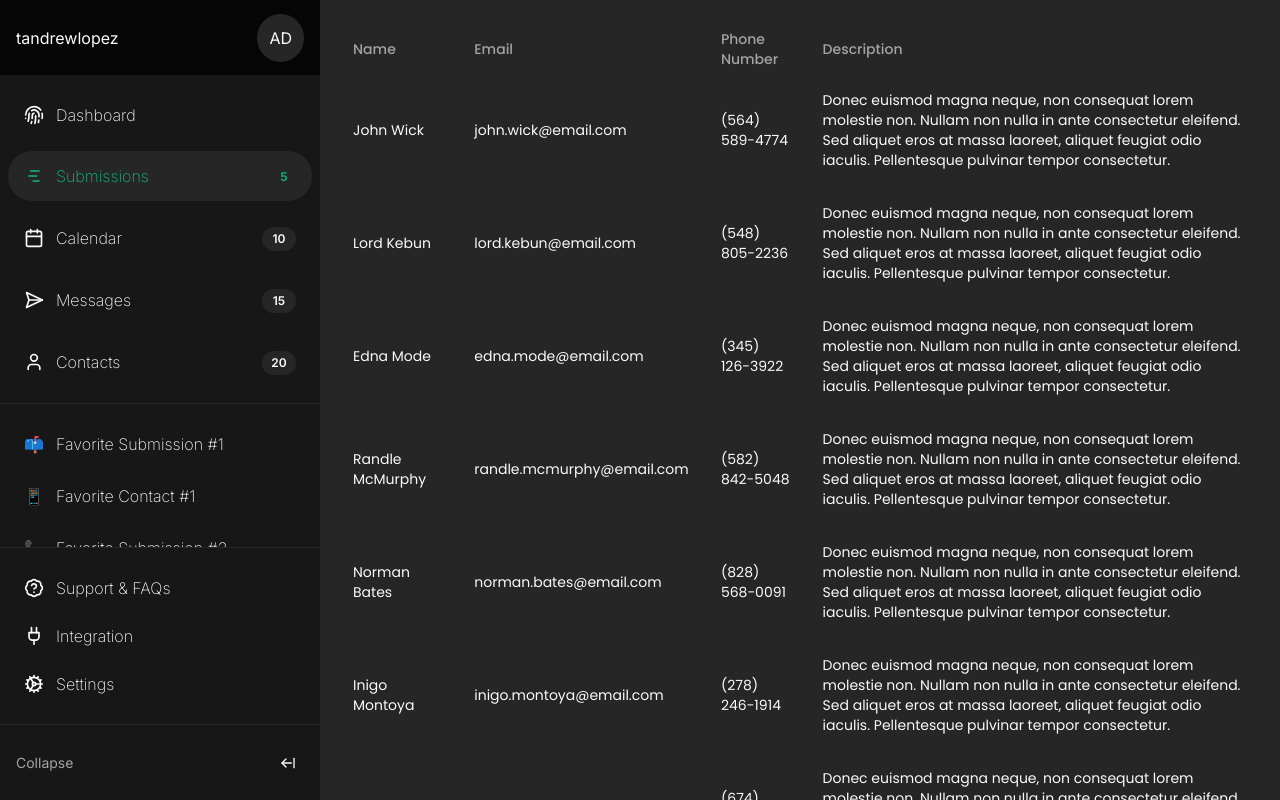
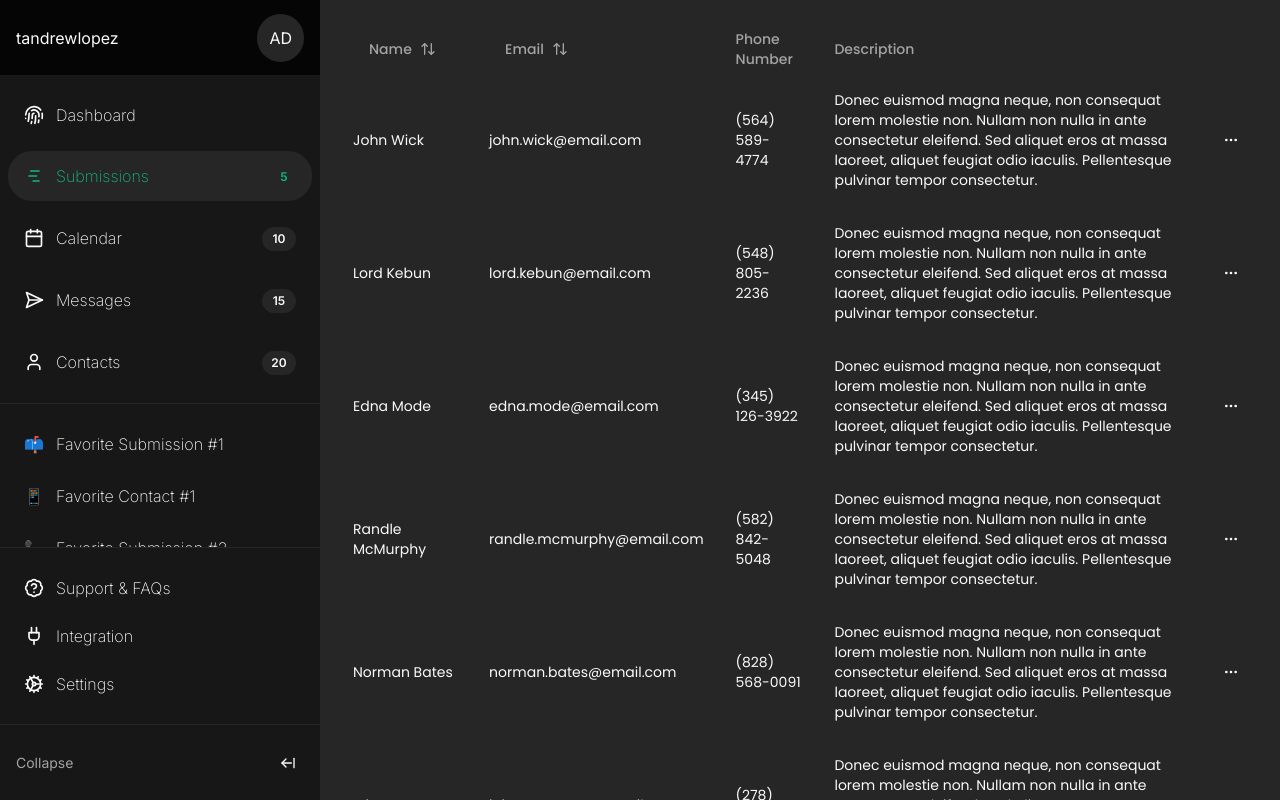
Before and after one commit to TAndrewLopez/crm_components, a Next.js app: page /submissions in a window 1280 px wide. Built offline with nearby package versions, Linux system fonts and the light colour scheme.

Commit message:
made data table sortable

```diff
--- a/app/(admin)/submissions/_components/columns.tsx
+++ b/app/(admin)/submissions/_components/columns.tsx
@@ -1,30 +1,87 @@
 "use client";
 
+import { ColumnDef } from "@tanstack/react-table";
+import { ArrowUpDown, MoreHorizontal } from "lucide-react";
+
+import { Button } from "@/components/ui/button";
+import {
+    DropdownMenu,
+    DropdownMenuContent,
+    DropdownMenuItem,
+    DropdownMenuLabel,
+    DropdownMenuSeparator,
+    DropdownMenuTrigger,
+} from "@/components/ui/dropdown-menu";
 import { InitialSubmission } from "@/temporary/types";
-import { ColumnDef } from "@tanstack/react-table";
 
 export const columns: ColumnDef<InitialSubmission>[] = [
     {
         accessorKey: "name",
-        header: "Name",
+        header: ({ column }) => {
+            return (
+                <Button
+                    variant="ghost"
+                    onClick={() => column.toggleSorting(column.getIsSorted() === "asc")}>
+                    Name
+                    <ArrowUpDown className="ml-2 h-4 w-4" />
+                </Button>
+            );
+        },
     },
     {
         accessorKey: "email",
-        header: "Email",
+        header: ({ column }) => {
+            return (
+                <Button
+                    variant="ghost"
+                    onClick={() => column.toggleSorting(column.getIsSorted() === "asc")}>
+                    Email
+                    <ArrowUpDown className="ml-2 h-4 w-4" />
+                </Button>
+            );
+        },
     },
     {
         accessorKey: "phoneNumber",
         header: "Phone Number",
         cell: ({ row }) => {
-            const phoneNumber: string = row.getValue('phoneNumber')
-            const areaCode = phoneNumber.slice(0, 3)
-            const centralCode = phoneNumber.slice(3, 6)
-            const lineNumber = phoneNumber.slice(6)
-            return `(${areaCode}) ${centralCode}-${lineNumber}`
-        }
+            const phoneNumber: string = row.getValue("phoneNumber");
+            const areaCode = phoneNumber.slice(0, 3);
+            const centralCode = phoneNumber.slice(3, 6);
+            const lineNumber = phoneNumber.slice(6);
+            return `(${areaCode}) ${centralCode}-${lineNumber}`;
+        },
     },
     {
         accessorKey: "description",
         header: "Description",
     },
+    {
+        id: "actions",
+        cell: ({ row }) => {
+            const submission = row.original;
+
+            return (
+                <DropdownMenu>
+                    <DropdownMenuTrigger asChild>
+                        <Button variant="ghost" className="h-8 w-8 p-0">
+                            <span className="sr-only">Open Menu</span>
+                            <MoreHorizontal className="h-4 w-4" />
+                        </Button>
+                    </DropdownMenuTrigger>
+                    <DropdownMenuContent align="end">
+                        <DropdownMenuLabel>Actions</DropdownMenuLabel>
+                        <DropdownMenuSeparator />
+                        <DropdownMenuItem
+                            className="cursor-pointer"
+                            onClick={() => navigator.clipboard.writeText(submission.id)}>
+                            Copy Submission ID
+                        </DropdownMenuItem>
+                        <DropdownMenuItem>View Submission</DropdownMenuItem>
+                        <DropdownMenuItem>Something Else</DropdownMenuItem>
+                    </DropdownMenuContent>
+                </DropdownMenu>
+            );
+        },
+    },
 ];
--- a/app/(admin)/submissions/_components/data-table.tsx
+++ b/app/(admin)/submissions/_components/data-table.tsx
@@ -1,12 +1,19 @@
 "use client";
 
+import { useState } from "react";
 import {
     ColumnDef,
+    ColumnFiltersState,
+    SortingState,
     flexRender,
     getCoreRowModel,
+    getFilteredRowModel,
+    getPaginationRowModel,
+    getSortedRowModel,
     useReactTable,
 } from "@tanstack/react-table";
 
+import { Button } from "@/components/ui/button";
 import {
     Table,
     TableBody,
@@ -25,13 +32,23 @@ export const DataTable = <TData, TValue>({
     columns,
     data,
 }: Props<TData, TValue>) => {
+    const [sorting, setSorting] = useState<SortingState>([])
+
     const table = useReactTable({
         data,
         columns,
         getCoreRowModel: getCoreRowModel(),
+        getPaginationRowModel: getPaginationRowModel(),
+        onSortingChange: setSorting,
+        getSortedRowModel: getSortedRowModel(),
+        state: {
+            sorting,
+        }
     });
 
     return (
+        <div>
+
             <div className="rounded-md border">
                 <Table>
                     <TableHeader>
@@ -75,5 +92,23 @@ export const DataTable = <TData, TValue>({
                     </TableBody>
                 </Table>
             </div>
+            <div className="flex items-center justify-end space-x-2 py-4">
+                <Button variant='outline'
+                    size='sm'
+                    onClick={() => table.previousPage()}
+                    disabled={!table.getCanPreviousPage()}
+                >
+                    Previous
+                </Button>
+                <Button variant='outline'
+                    size='sm'
+                    onClick={() => table.nextPage()}
+                    disabled={!table.getCanNextPage()}
+                >
+                    Next
+                </Button>
+            </div>
+        </div>
+
     );
 };
--- /dev/null
+++ b/components/ui/input.tsx
@@ -0,0 +1,25 @@
+import * as React from "react"
+
+import { cn } from "@/lib/utils"
+
+export interface InputProps
+  extends React.InputHTMLAttributes<HTMLInputElement> {}
+
+const Input = React.forwardRef<HTMLInputElement, InputProps>(
+  ({ className, type, ...props }, ref) => {
+    return (
+      <input
+        type={type}
+        className={cn(
+          "flex h-10 w-full rounded-md border border-input bg-background px-3 py-2 text-sm ring-offset-background file:border-0 file:bg-transparent file:text-sm file:font-medium placeholder:text-muted-foreground focus-visible:outline-none focus-visible:ring-2 focus-visible:ring-ring focus-visible:ring-offset-2 disabled:cursor-not-allowed disabled:opacity-50",
+          className
+        )}
+        ref={ref}
+        {...props}
+      />
+    )
+  }
+)
+Input.displayName = "Input"
+
+export { Input }
```
Lines whose indentation alone changed are shown as unchanged.
